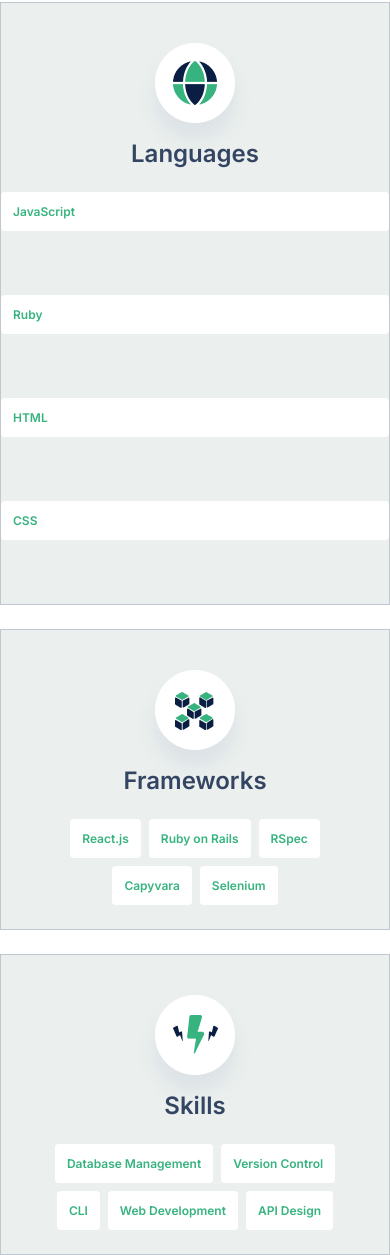
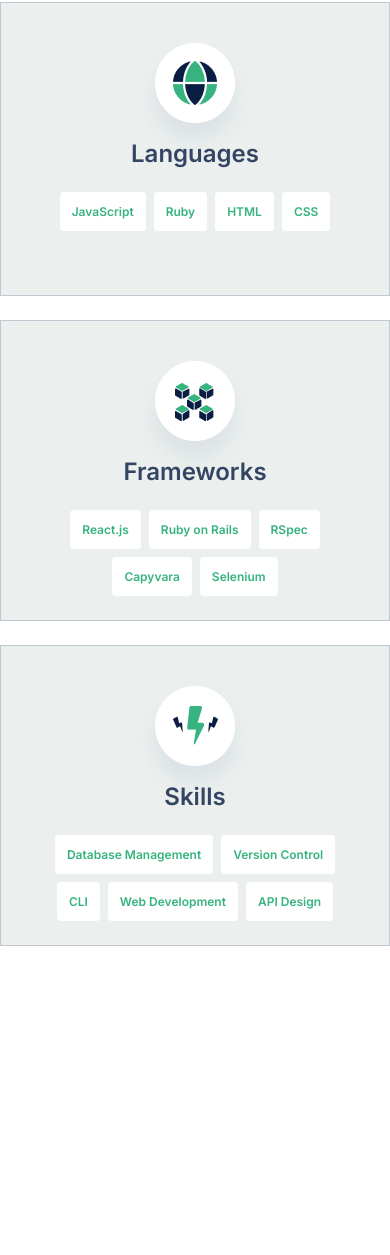
Before and after one commit to MoliBravo/Portfolio_setup_and_mobile_first, a website: page index.html in a window 390 px wide. Shown: the part 4243-5498 px from the top of the page. After the commit the page ends 5189 px from the top, so only its background shows below. Drawn offline with Linux system fonts and the light colour scheme.

Commit message:
README file finish mobile version

```diff
--- a/index.html
+++ b/index.html
@@ -143,7 +143,7 @@
 
     </section>
 
-    <section class="wrap-cards">
+    <section class="wrap-languages">
         <h6 class="languages">Languages</h6>
         <ul class="cards-languages">
             <li class="final-cards-languages">JavaScript</li>
@@ -155,23 +155,23 @@
 
     <section class="wrap-frameworks">
         <h6 class="frameworks">Frameworks</h6>
-        <div class="cards-frameworks">
-            <div class="final-cards-frameworks">React.js</div>
-            <div class="final-cards-frameworks">Ruby on Rails</div>
-            <div class="final-cards-frameworks">RSpec</div>
-            <div class="final-cards-frameworks second">Capyvara</div>
-            <div class="final-cards-frameworks second">Selenium</div>
+        <ul class="cards-frameworks">
+            <li class="final-cards-frameworks">React.js</li>
+            <li class="final-cards-frameworks">Ruby on Rails</li>
+            <li class="final-cards-frameworks">RSpec</li>
+            <li class="final-cards-frameworks second">Capyvara</li>
+            <li class="final-cards-frameworks second">Selenium</li>
             </ul>
     </section>
 
     <section class="wrap-skills">
         <h6 class="skills">Skills</h6>
         <div class="cards-skills">
-            <div class="final-cards-skills">Database Management</div>
-            <div class="final-cards-skills">Version Control</div>
-            <div class="final-cards-skills second">CLI</div>
-            <div class="final-cards-skills second">Web Development</div>
-            <div class="final-cards-skills second">API Design</div>
+            <li class="final-cards-skills">Database Management</li>
+            <li class="final-cards-skills">Version Control</li>
+            <li class="final-cards-skills second">CLI</li>
+            <li class="final-cards-skills second">Web Development</li>
+            <li class="final-cards-skills second">API Design</li>
             </ul>
     </section>
 </body>
--- a/style.css
+++ b/style.css
@@ -229,7 +229,7 @@
   align-self: center;
 }
 
-.wrap-cards {
+.wrap-languages {
   background-color: #EBF0EE;
   border: 1px solid #C1C7D0;
   background-image: url(images/icon-languages.png);
@@ -237,7 +237,7 @@
   background-position: center top 2rem;
 }
 
-.tcards-languages {
+.cards-languages {
   display: flex;
   list-style: none;
   justify-content: center;
```
Also changed, not shown: README.md.
